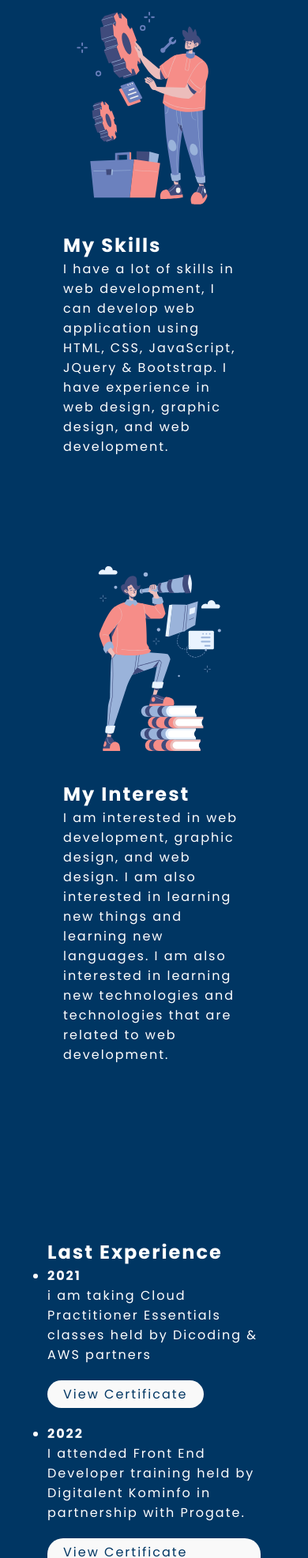
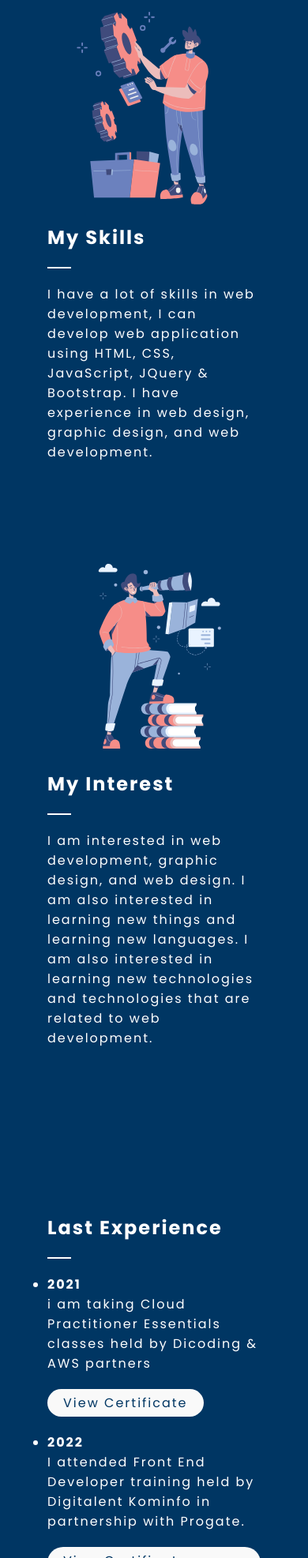
Before and after one commit to mddds08/mddds08.github.io, a plain HTML site: page index.html in a window 390 px wide. Shown: the part 1409-3382 px from the top of the page at 79% size. Drawn offline with nearby package versions, Linux system fonts and the light colour scheme.

Commit message:
update-padding-about

```diff
--- a/index.html
+++ b/index.html
@@ -12,7 +12,7 @@
     <link href="https://fonts.googleapis.com/css2?family=Poppins:wght@400;500;700&display=swap" rel="stylesheet">
     <script src="https://ajax.googleapis.com/ajax/libs/jquery/3.6.0/jquery.min.js"></script>
 
-    <title>PortofolioWeb | Ahmad</title>
+    <title>PortofolioWeb | Ahmad Raihanul</title>
 </head>
 <script>
     // smooth scroll
@@ -87,6 +87,7 @@
                     <img src="assets/Setting.svg" alt="skills" class="img-content">
                     <div class="about-content-text">
                         <h1>My Skills</h1>
+                        <hr width="30px" color="white" size="2" style="margin: 20px 0;">
                         <p>I have a lot of skills in web development, I can develop web application using HTML, CSS,
                             JavaScript, JQuery & Bootstrap. I have experience in web design, graphic design, and web
                             development.
@@ -95,6 +96,7 @@
                 <div class="about-content-left">
                     <div class="about-content-text">
                         <h1>My Interest</h1>
+                        <hr width="30px" color="white" size="2" style="margin: 20px 0;">
                         <p>I am interested in web development, graphic design, and web design. I am also interested in
                             learning new things and learning new languages. I am also interested in learning new
                             technologies and technologies that are related to web development.
@@ -104,6 +106,7 @@
                 <div class="exp-content">
                     <div class="exp-content-text">
                         <h1>Last Experience</h1>
+                        <hr width="30px" color="white" size="2" style="margin: 20px 0;">
                         <ul>
                             <li><b>2021</b><br>i am taking Cloud Practitioner Essentials classes held by Dicoding & AWS
                                 partners <br>
@@ -183,7 +186,7 @@
                         <a href="https://www.linkedin.com/in/ahmad-raihanul-35b169184/"><i
                                 class="fa-brands fa-linkedin"></i></a>
                         <a href="https://wa.me/+6282261351604?text=Hai.."><i class="fa-solid fa-phone"></i></a>
-                        <hr width="30px" size="2" style="margin: 20px 0;">
+                        <hr width="30px" color="white" size="2" style="margin: 20px 0;">
                         <p>Email</p>
                         <input type="email" placeholder="Your Email" class="email">
                         <p>Message</p>
--- a/stylesheet.css
+++ b/stylesheet.css
@@ -409,6 +409,9 @@ footer {
     .content-text {
         margin-left: 20px;
     }
+    .about-content-text {
+        padding: 10px 0;
+    }
 
     .img-photo img {
         margin-right: 0;
```
